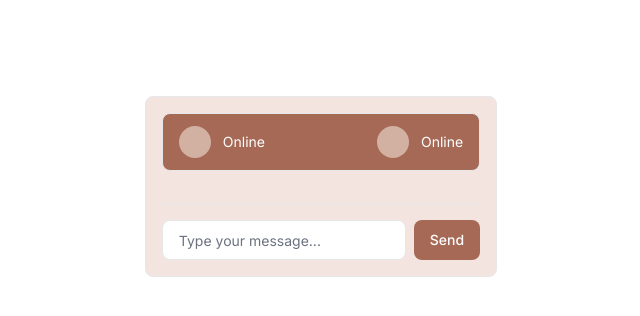
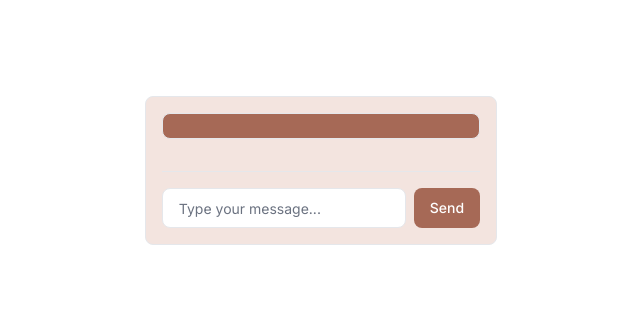
Before and after one commit to cestlvvie/nf-chat-front, a Next.js app: page /chats/1 in a window 1280 px wide. Shown: the top 316 px of the page, without its empty margins (319-959 px from the left). Built offline with nearby package versions, Linux system fonts and the light colour scheme.

Commit message:
Update chat.tsx

```diff
--- a/src/components/chat.tsx
+++ b/src/components/chat.tsx
@@ -10,7 +10,7 @@ interface ChatProps {
 
 export function Chat({ id }: ChatProps) {
   const [messages, setMessages] = useState<any[]>([]);
-  const [participants, setParticipants] = useState<string[]>([]);
+  const [participants, setParticipants] = useState<{ [key: string]: boolean }>({});
   const [messageText, setMessageText] = useState('');
   const [partnerTyping, setPartnerTyping] = useState(false);
 
@@ -33,7 +33,12 @@ export function Chat({ id }: ChatProps) {
 
         const data = await res.json();
         setMessages(data.messages || []);
-        setParticipants(data.chat.participants || []);
+        const participantsList = data.chat.participants || [];
+        const participantsStatus = participantsList.reduce((acc: any, participant: string) => {
+          acc[participant] = false;
+          return acc;
+        }, {});
+        setParticipants(participantsStatus);
       } catch (error) {
         console.error('Error fetching chat data:', error);
       }
@@ -47,12 +52,16 @@ export function Chat({ id }: ChatProps) {
 
     const connectSocket = () => {
       const token = sessionStorage.getItem('accessToken');
-      if (!token) return;
+      const userId = sessionStorage.getItem('userId');
+      if (!token || !userId) return;
 
       socket = io('https://nf-chat-back.onrender.com', {
         extraHeaders: {
           'Authorization': `Bearer ${token}`,
         },
+        query: {
+          userId: userId,
+        }
       });
 
       socket.on('connect', () => {
@@ -62,7 +71,6 @@ export function Chat({ id }: ChatProps) {
 
       socket.on('MESSAGE', (message: any) => {
         setMessages((currentMessages) => {
-
           if (currentMessages.find((msg) => msg._id === message._id)) {
             return currentMessages;
           }
@@ -72,6 +80,20 @@ export function Chat({ id }: ChatProps) {
 
       socket.on('PARTNER_TYPING', () => {
         setPartnerTyping(true);
+      });
+
+      socket.on(SOCKET_EVENTS.USER_ONLINE, (userId: string) => {
+        setParticipants((prevParticipants) => ({
+          ...prevParticipants,
+          [userId]: true,
+        }));
+      });
+
+      socket.on(SOCKET_EVENTS.USER_OFFLINE, (userId: string) => {
+        setParticipants((prevParticipants) => ({
+          ...prevParticipants,
+          [userId]: false,
+        }));
       });
 
       socket.on('disconnect', () => {
@@ -91,7 +113,6 @@ export function Chat({ id }: ChatProps) {
   const handleSendMessage = async () => {
     try {
       const token = sessionStorage.getItem('accessToken');
-      const userId = sessionStorage.getItem('userId');
       if (!token) {
         throw new Error('No token available');
       }
@@ -110,12 +131,10 @@ export function Chat({ id }: ChatProps) {
           throw new Error('Failed to send message');
         }
 
-
         setMessageText('');
       }
     } catch (error) {
       console.error('Error sending message:', error);
-
     }
   };
 
@@ -124,20 +143,15 @@ export function Chat({ id }: ChatProps) {
   return (
     <div className="flex flex-col gap-4 p-4 border border-gray-200 dark:border-gray-700 rounded-lg bg-[#f3e4df] dark:border-gray-800">
       <div className="flex items-center justify-between bg-[#a66956] text-white rounded-lg px-4 py-3 border border-gray-200 border-[#a66956] dark:border-gray-800">
-        <div className="flex items-center gap-3">
-          <div className="rounded-full bg-[#d2b1a2] text-white flex items-center justify-center w-8 h-8"></div>
-          <div>
-            <h3 className="font-semibold mr-4">{participants[0]}</h3>
-            <p className="text-sm">Online</p>
+        {Object.keys(participants).map((participant) => (
+          <div key={participant} className="flex items-center gap-3">
+            <div className="rounded-full bg-[#d2b1a2] text-white flex items-center justify-center w-8 h-8"></div>
+            <div>
+              <h3 className="font-semibold">{participant}</h3>
+              <p className="text-sm">{participants[participant] ? 'Online' : 'Offline'}</p>
+            </div>
           </div>
-        </div>
-        <div className="flex items-center gap-3">
-          <div className="rounded-full bg-[#d2b1a2] flex items-center justify-center w-8 h-8"></div>
-          <div>
-            <h3 className="font-semibold">{participants[1]}</h3>
-            <p className="text-sm">Online</p>
-          </div>
-        </div>
+        ))}
       </div>
       <div>
         {messages.map((message) => (
```
